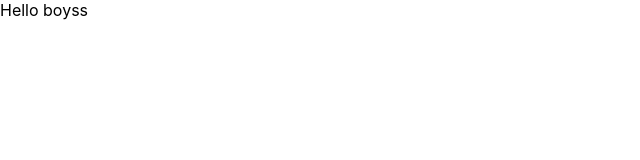
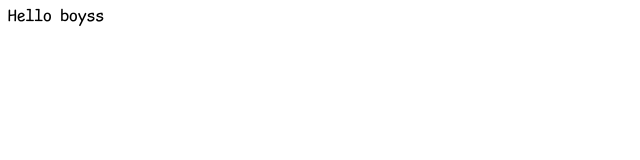
Before and after one commit to NantipatSoftEn/COVID-19, a React (Create React App) app: page / in a window 1280 px wide. Shown: the top 160 px of the page, without its empty margins (0-640 px from the left). Built offline with nearby package versions, Linux system fonts and the light colour scheme.

Commit message:
src:  😁😁😁

```diff
--- a/src/App.css
+++ b/src/App.css
@@ -1,4 +1,7 @@
 @font-face {
-  font-family: "ComnicMono";
+  font-family: "Comnic Mono";
   src: url("./fonts/ComicMono.ttf");
 }
+.html  {
+  font-family: "Comnic Mono";
+}
--- a/src/index.css
+++ b/src/index.css
@@ -1,13 +1,7 @@
-body {
-  margin: 0;
-  font-family: -apple-system, BlinkMacSystemFont, 'Segoe UI', 'Roboto', 'Oxygen',
-    'Ubuntu', 'Cantarell', 'Fira Sans', 'Droid Sans', 'Helvetica Neue',
-    sans-serif;
-  -webkit-font-smoothing: antialiased;
-  -moz-osx-font-smoothing: grayscale;
+@font-face {
+  font-family: "Comnic Mono";
+  src: url("./fonts/ComicMono.ttf");
 }
-
-code {
-  font-family: source-code-pro, Menlo, Monaco, Consolas, 'Courier New',
-    monospace;
+body  {
+  font-family: "Comnic Mono";
 }
```
